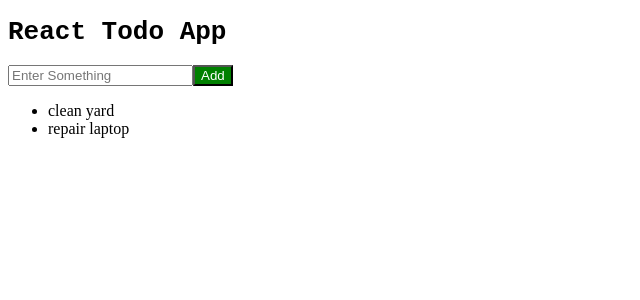
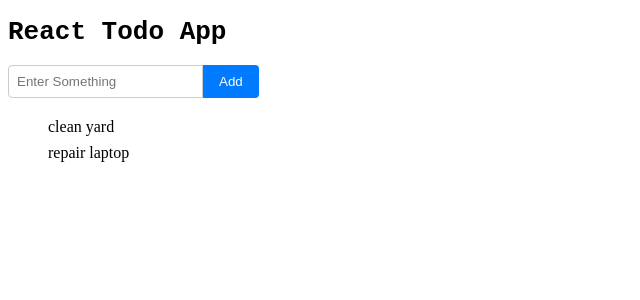
Before and after one commit to beiweitemderbeste/todo-app, a React (Vite) app: page / in a window 1280 px wide. Shown: the top 300 px of the page, without its empty margins (0-640 px from the left). Built offline with nearby package versions, Linux system fonts and the light colour scheme.

Commit message:
adding styling

```diff
--- a/src/components/InputForm.jsx
+++ b/src/components/InputForm.jsx
@@ -28,18 +28,36 @@ export default function InputForm({ todos, setTodos }) {
 
   return (
     <form onSubmit={handleSubmit}>
-      <input
+      <FormContainer>
+        <InputField
           type="text"
           value={todoItem}
           onChange={handleChange}
           placeholder="Enter Something"
         />
         <StyledButton type="submit">Add</StyledButton>
+      </FormContainer>
     </form>
   );
 }
 
+const FormContainer = styled.div`
+  display: flex;
+  margin-bottom: 20px;
+`;
+
+const InputField = styled.input`
+  padding: 8px;
+  border: 1px solid #ccc;
+  border-radius: 4px 0 0 4px;
+  outline: none;
+`;
+
 const StyledButton = styled.button`
-  background-color: green;
-  color: white;
+  padding: 8px 16px;
+  background-color: #007bff;
+  color: #fff;
+  border: none;
+  border-radius: 0 4px 4px 0;
+  cursor: pointer;
 `;
--- a/src/components/TodoList.jsx
+++ b/src/components/TodoList.jsx
@@ -1,11 +1,26 @@
+import styled from "styled-components";
+
 export default function TodoList({ todos }) {
   return (
     <>
       <ul>
         {todos.map((todo) => (
-          <li key={todo.id}>{todo.title}</li>
+          <StyledLi key={todo.id}>
+            <StyledSpan>{todo.title}</StyledSpan>
+          </StyledLi>
         ))}
       </ul>
     </>
   );
 }
+
+const StyledLi = styled.li`
+  list-style-type: none;
+  margin-bottom: 8px;
+  display: flex;
+  align-items: center;
+`;
+
+const StyledSpan = styled.span`
+  margin-right: 8px;
+`;
```
Lines whose indentation alone changed are shown as unchanged.
